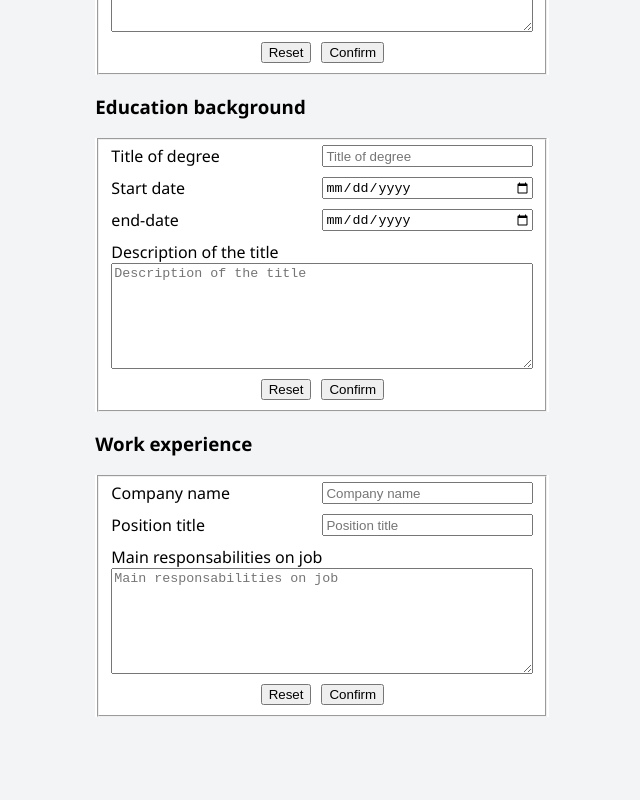
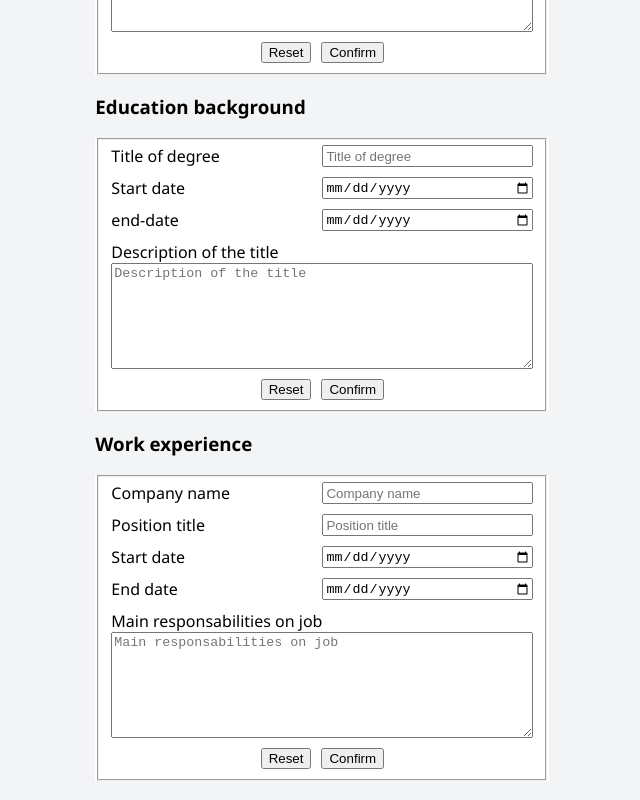
Before and after one commit to juan-est145/Cv-maker, a React (Vite) app: page / in a window 1280 px wide. Shown: the part 377-1177 px from the top of the page, without its empty margins (183-823 px from the left). Before the commit the page ends 1113 px from the top, so only its background shows below. Built offline with nearby package versions, Linux system fonts and the light colour scheme.

Commit message:
Added start and end date to work experience

```diff
--- a/src/App.jsx
+++ b/src/App.jsx
@@ -71,10 +71,14 @@ class WorkState {
   constructor(
     companyName = "",
     positionTitle = "",
+    startDate = "",
+    endDate = "",
     workDesc = ""
   ) {
     this.companyName = companyName;
     this.positionTitle = positionTitle;
+    this.startDate = startDate;
+    this.endDate = endDate;
     this.workDesc = workDesc;
     this.showInfo = false;
   }
--- a/src/components/form/form.jsx
+++ b/src/components/form/form.jsx
@@ -128,6 +128,10 @@ function WorkExperience({ workState, setWork }) {
 	), new FormInfo(
 		"positionTitle", "text", "Position title"
 	), new FormInfo(
+		"workStartDate", "date", "Start date"
+	), new FormInfo(
+		"workEndDate", "date", "End date"
+	), new FormInfo(
 		"workDesc", "text", "Main responsabilities on job", true
 	)];
 
```
